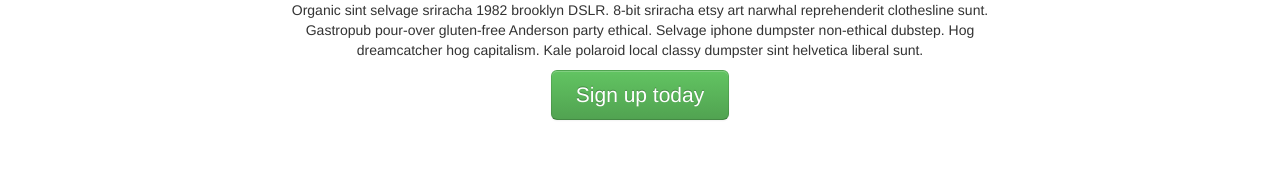
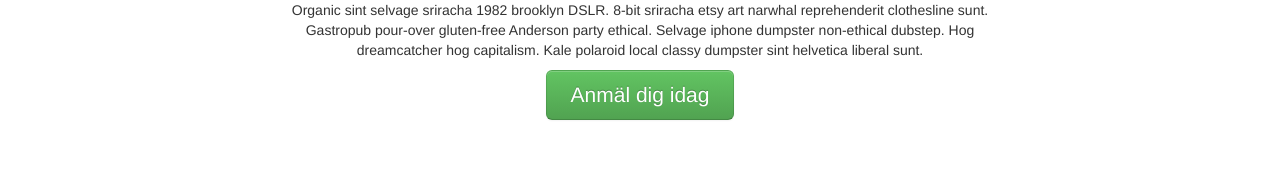
Before and after one commit to kitofr/stracket, a plain HTML site: page index.html in a window 1280 px wide. Shown: the part 204-374 px from the top of the page. Drawn offline with Linux system fonts and the light colour scheme.

Commit message:
Översättning

```diff
--- a/index.html
+++ b/index.html
@@ -122,7 +122,7 @@
           <h1><img src="images/logo.jpg" alt="Sträcklöpet" /></h1>
           <p class="lead">Stockholms naturligaste lopp</p>
           <p class="fixie"></p>
-          <a class="btn btn-large btn-success" href="#registration">Sign up today</a>
+          <a class="btn btn-large btn-success" href="#registration">Anmäl dig idag</a>
         </div>
 
         <hr>
```
